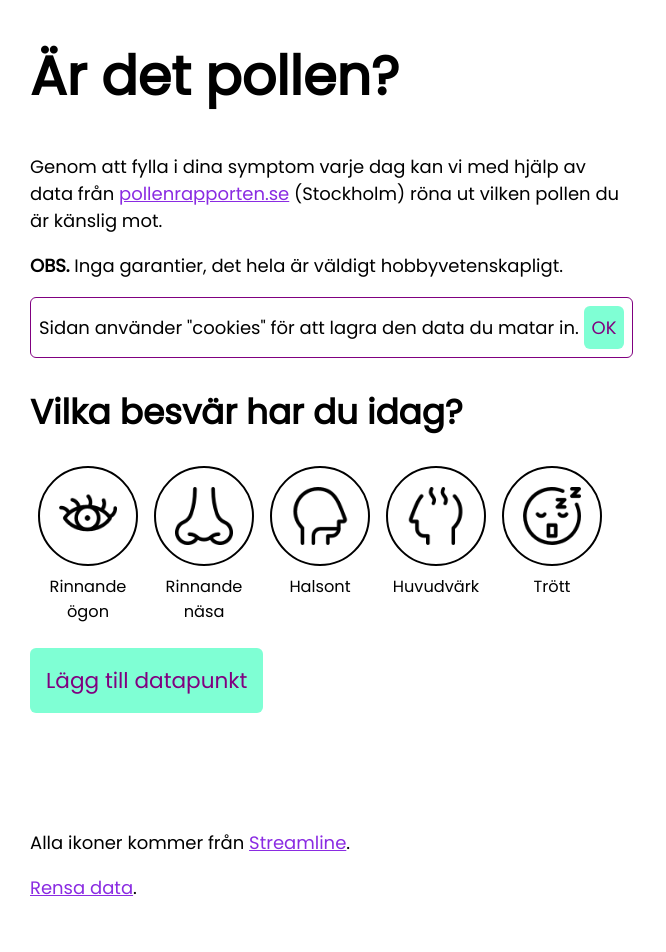
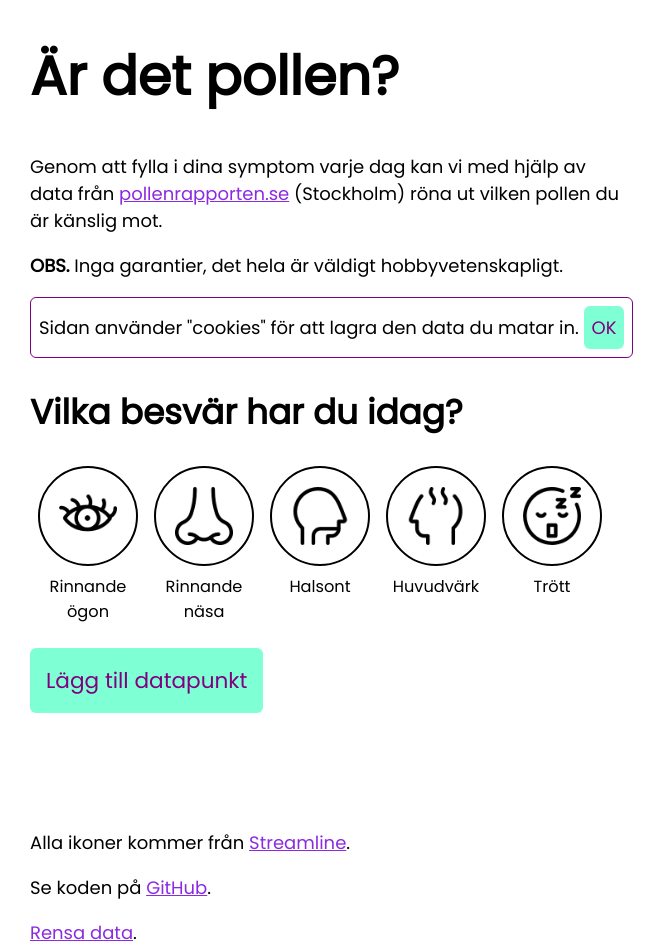
Before and after one commit to johnbrynte/is-it-pollen, a React (Create React App) app: page / in a window 1280 px wide. Shown: the top 952 px of the page, without its empty margins (0-666 px from the left). Before the commit the page ends 921 px from the top, so only its background shows below. Built offline with nearby package versions, Linux system fonts and the light colour scheme.

Commit message:
Build fix + GitHub link

```diff
--- a/package.json
+++ b/package.json
@@ -1,6 +1,7 @@
 {
   "name": "is-it-pollen",
   "version": "0.1.0",
+  "homepage": "https://johnbrynte.se/projects/ar-det-pollen",
   "private": true,
   "dependencies": {
     "@testing-library/jest-dom": "^5.12.0",
--- a/src/App.js
+++ b/src/App.js
@@ -106,6 +106,7 @@ const App = () => {
 
                 <div className={styles.footer}>
                     <p>Alla ikoner kommer från <a href="https://streamlineicons.com/" rel="noreferrer" target="_blank">Streamline</a>.</p>
+                    <p>Se koden på <a href="https://github.com/johnbrynte/is-it-pollen" rel="noreferrer" target="_blank">GitHub</a>.</p>
                     <Settings setDatapoints={setDatapoints} />
                 </div>
 
```
